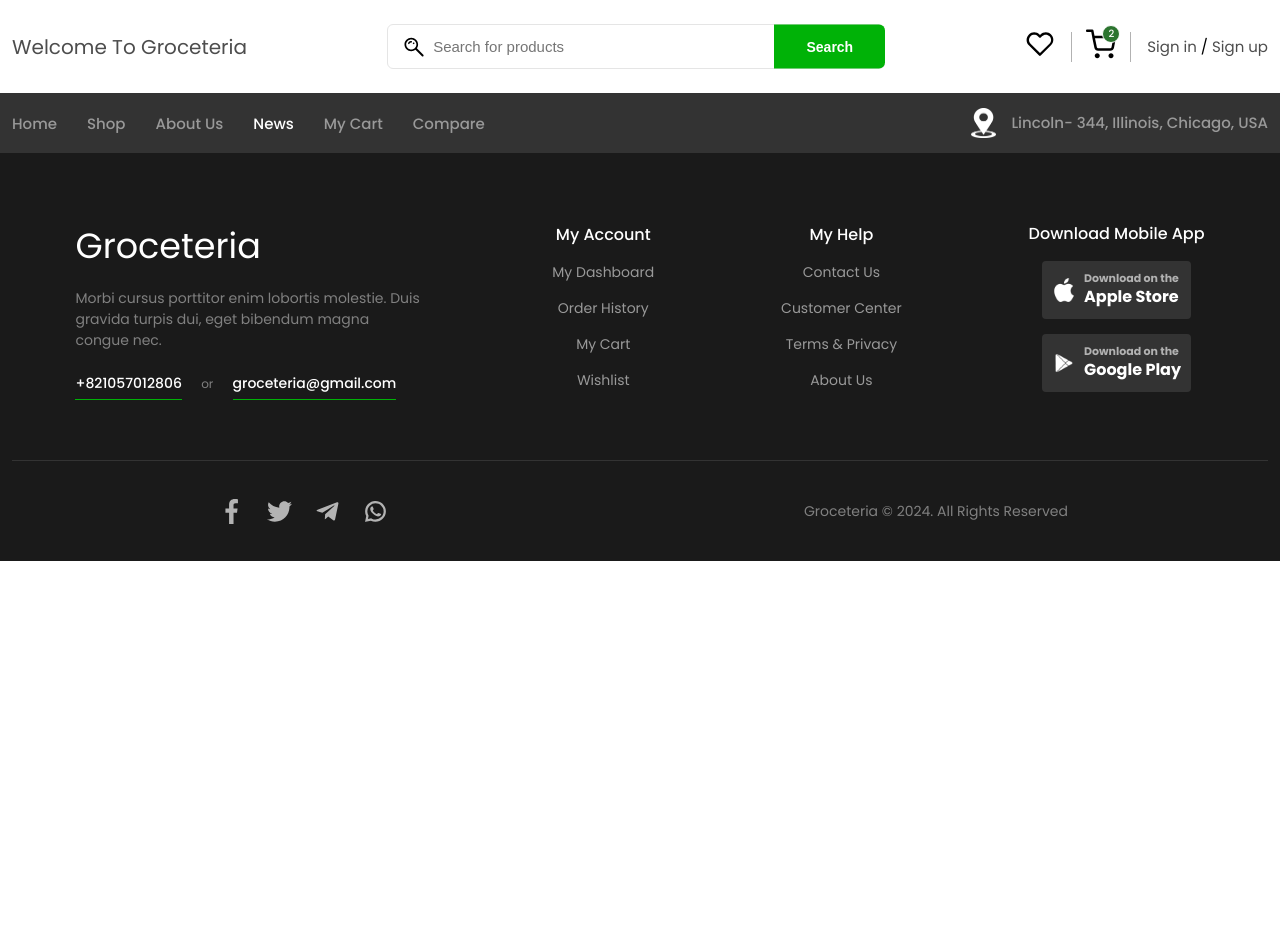
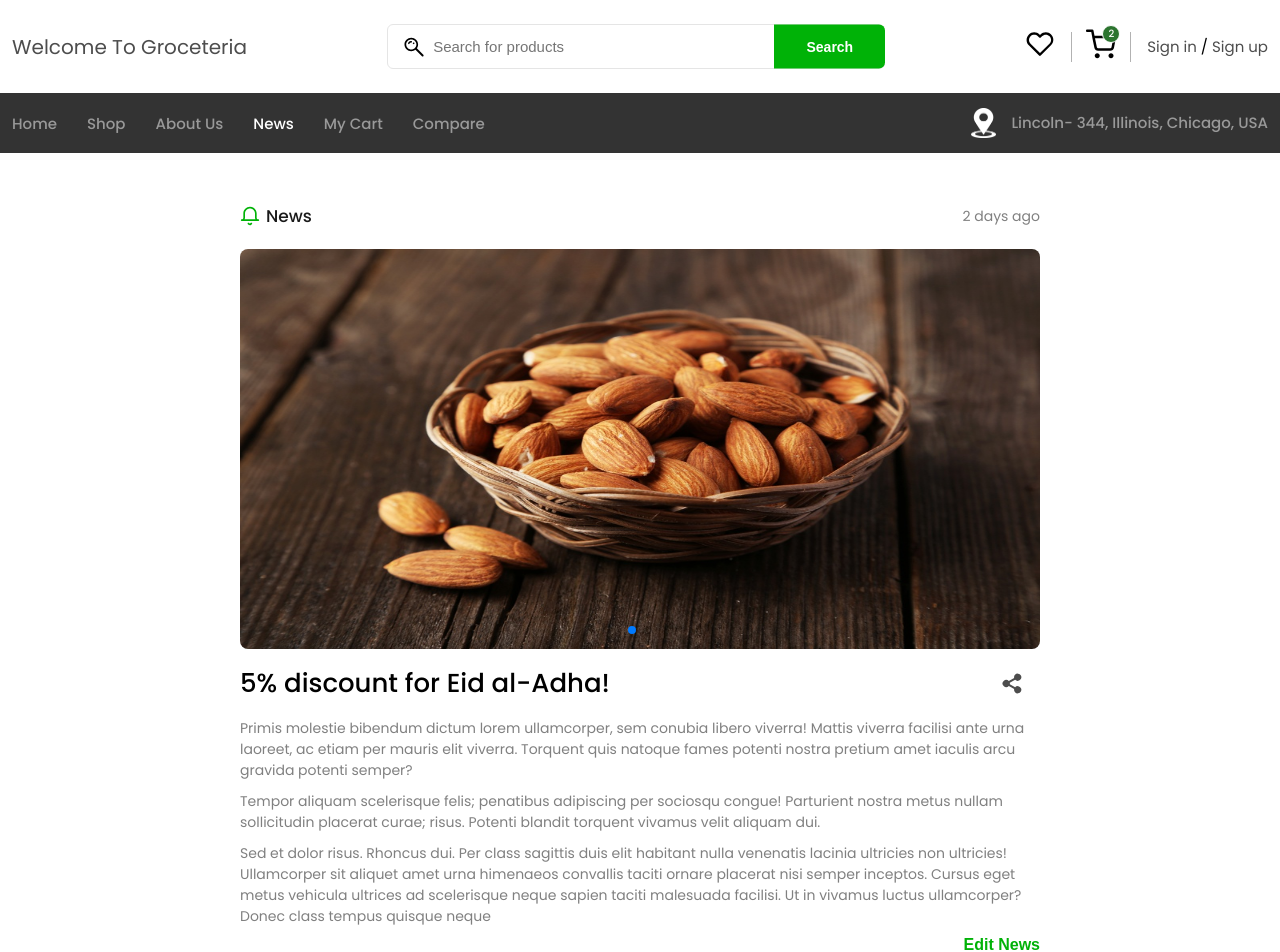
Before and after one commit to mukhammadalime/greceteria, a React (Create React App) app: page /news/details in a window 1280 px wide. Shown: the top 952 px of the page. Before the commit the page ends 800 px from the top, so only its background shows below. Built offline with nearby package versions, Linux system fonts and the light colour scheme.

Commit message:
added news and news details pages

```diff
--- a/src/App.tsx
+++ b/src/App.tsx
@@ -7,6 +7,8 @@ import AboutUs from "./pages/AboutShop/AboutUs";
 import ContactUs from "./pages/AboutShop/ContactUs";
 import CustomerCenter from "./pages/AboutShop/CustomerCenter";
 import TermsAndPrivacy from "./pages/AboutShop/TermsAndPrivacy";
+import NewsPage from "./pages/News";
+import NewsDetails from "./pages/NewsDetails";
 
 function App() {
   return (
@@ -19,6 +21,8 @@ function App() {
         <Route path="/contact-us" element={<ContactUs />} />
         <Route path="/customer-center" element={<CustomerCenter />} />
         <Route path="/terms-privacy" element={<TermsAndPrivacy />} />
+        <Route path="/news" element={<NewsPage />} />
+        <Route path="/news/:newsId" element={<NewsDetails />} />
 
         <Route path="/auth/*" element={<Auth />} />
       </Routes>
--- a/src/assets/sass/pages/_news.scss
+++ b/src/assets/sass/pages/_news.scss
@@ -6,6 +6,7 @@
   border-radius: 0.8rem;
   overflow: hidden;
   max-width: 41.5rem;
+  text-decoration: none;
 
   &:hover {
     border-color: transparent;
--- /dev/null
+++ b/src/components/UI/Slider/SwiperSlider.tsx
@@ -0,0 +1,18 @@
+import "swiper/css";
+import "swiper/css/pagination";
+import { Pagination } from "swiper";
+import { Swiper, SwiperSlide } from "swiper/react";
+
+const SwiperSlider = ({ images }: { images: string[] }) => {
+  return (
+    <Swiper className="news-slider" pagination={true} modules={[Pagination]}>
+      {images.map((image, i) => (
+        <SwiperSlide key={i}>
+          <img className="news__image" src={image} alt=""></img>
+        </SwiperSlide>
+      ))}
+    </Swiper>
+  );
+};
+
+export default SwiperSlider;
--- /dev/null
+++ b/src/components/newsCard/NewsFilter.tsx
@@ -0,0 +1,44 @@
+// import { useState } from "react";
+import FilterOptions from "../UI/FilterOptions";
+const sortOptions = ["Sort by: Newest", "Sort by: Oldest"];
+
+const NewsFilter = () => {
+  // const [addNewsModal, setAddNewsModal] = useState(() => false);
+
+  return (
+    <>
+      {/* {addNewsModal && (
+        <AddNewsModal
+          text="Add News"
+          closeModal={() => setAddNewsModal(false)}
+        />
+      )} */}
+      <div className="section__head">
+        <form className="header__search">
+          <input type="text" placeholder="Search for news" />
+          <img
+            className="search-icon"
+            src="/assets/icons/search-icon.svg"
+            alt="Search Icon"
+          />
+        </form>
+        <div className="news__filter">
+          <FilterOptions options={sortOptions} title="Sort By: Newest" />
+          <div className="date-filter">
+            <input type="date" />
+          </div>
+          <div className="date-filter">
+            <input type="month" />
+          </div>
+        </div>
+        <button
+          className="button add-button"
+          // onClick={() => setAddNewsModal(true)}
+          children="Add News"
+        />
+      </div>
+    </>
+  );
+};
+
+export default NewsFilter;
--- a/src/components/newsCard/index.tsx
+++ b/src/components/newsCard/index.tsx
@@ -1,8 +1,9 @@
+import { Link } from "react-router-dom";
 import RightArrowIcon from "../UI/Icons/RightArrowIcon";
 
 const NewsCard = () => {
   return (
-    <div className="news-card">
+    <Link to="/news/details" className="news-card">
       <div className="news-card__img-box">
         <div>
           <img
@@ -26,7 +27,7 @@ const NewsCard = () => {
           <RightArrowIcon />
         </div>
       </div>
-    </div>
+    </Link>
   );
 };
 
--- /dev/null
+++ b/src/pages/News.tsx
@@ -0,0 +1,26 @@
+import NewsCard from "../components/newsCard";
+import NewsFilter from "../components/newsCard/NewsFilter";
+
+const NewsPage = () => {
+  return (
+    <div className="section-md news-page">
+      <div className="container">
+        <NewsFilter />
+        <div className="all-news">
+          <NewsCard />
+          <NewsCard />
+          <NewsCard />
+          <NewsCard />
+          <NewsCard />
+          <NewsCard />
+          <NewsCard />
+          <NewsCard />
+          <NewsCard />
+          <NewsCard />
+        </div>
+      </div>
+    </div>
+  );
+};
+
+export default NewsPage;
--- /dev/null
+++ b/src/pages/NewsDetails.tsx
@@ -0,0 +1,83 @@
+import { useState } from "react";
+// import AddNewsModal from "../components/modals/AddNewsModal";
+import SwiperSlider from "../components/UI/Slider/SwiperSlider";
+// import SocialShareModal from "../components/modals/SocialShareModal";
+
+const images = [
+  "/assets/images/products/almond-1.jpeg",
+  "/assets/images/banner/banner-1.jpeg",
+];
+
+const NewsDetails = () => {
+  const [shareModal, setShareModal] = useState(() => false);
+  // const [addNewsModal, setAddNewsModal] = useState(() => false);
+
+  return (
+    <>
+      {/* {shareModal && (
+        <SocialShareModal text="news" closeModal={() => setShareModal(false)} />
+      )} */}
+      {/* {addNewsModal && (
+        <AddNewsModal
+          text="Edit News"
+          closeModal={() => setAddNewsModal(false)}
+        />
+      )} */}
+      <div className="section-lg">
+        <div className="container">
+          <div className="news">
+            <div className="news__header">
+              <h4>
+                <svg>
+                  <use href="/assets/icons/icons.svg#icon-bell"></use>
+                </svg>
+                News
+              </h4>
+              <span>2 days ago</span>
+            </div>
+            <SwiperSlider images={images} />
+            <div className="news__title">
+              <h5>5% discount for Eid al-Adha!</h5>
+              <img
+                onClick={() => setShareModal(!shareModal)}
+                className="news__share"
+                src="/assets/icons/share-icon.svg"
+                alt=""
+              />
+            </div>
+            <div className="news__text">
+              <p>
+                Primis molestie bibendum dictum lorem ullamcorper, sem conubia
+                libero viverra! Mattis viverra facilisi ante urna laoreet, ac
+                etiam per mauris elit viverra. Torquent quis natoque fames
+                potenti nostra pretium amet iaculis arcu gravida potenti semper?
+              </p>
+              <p>
+                Tempor aliquam scelerisque felis; penatibus adipiscing per
+                sociosqu congue! Parturient nostra metus nullam sollicitudin
+                placerat curae; risus. Potenti blandit torquent vivamus velit
+                aliquam dui.
+              </p>
+              <p>
+                Sed et dolor risus. Rhoncus dui. Per class sagittis duis elit
+                habitant nulla venenatis lacinia ultricies non ultricies!
+                Ullamcorper sit aliquet amet urna himenaeos convallis taciti
+                ornare placerat nisi semper inceptos. Cursus eget metus vehicula
+                ultrices ad scelerisque neque sapien taciti malesuada facilisi.
+                Ut in vivamus luctus ullamcorper? Donec class tempus quisque
+                neque
+              </p>
+              <button
+                className="button edit-news"
+                // onClick={() => setAddNewsModal(true)}
+                children="Edit News"
+              />
+            </div>
+          </div>
+        </div>
+      </div>
+    </>
+  );
+};
+
+export default NewsDetails;
```
